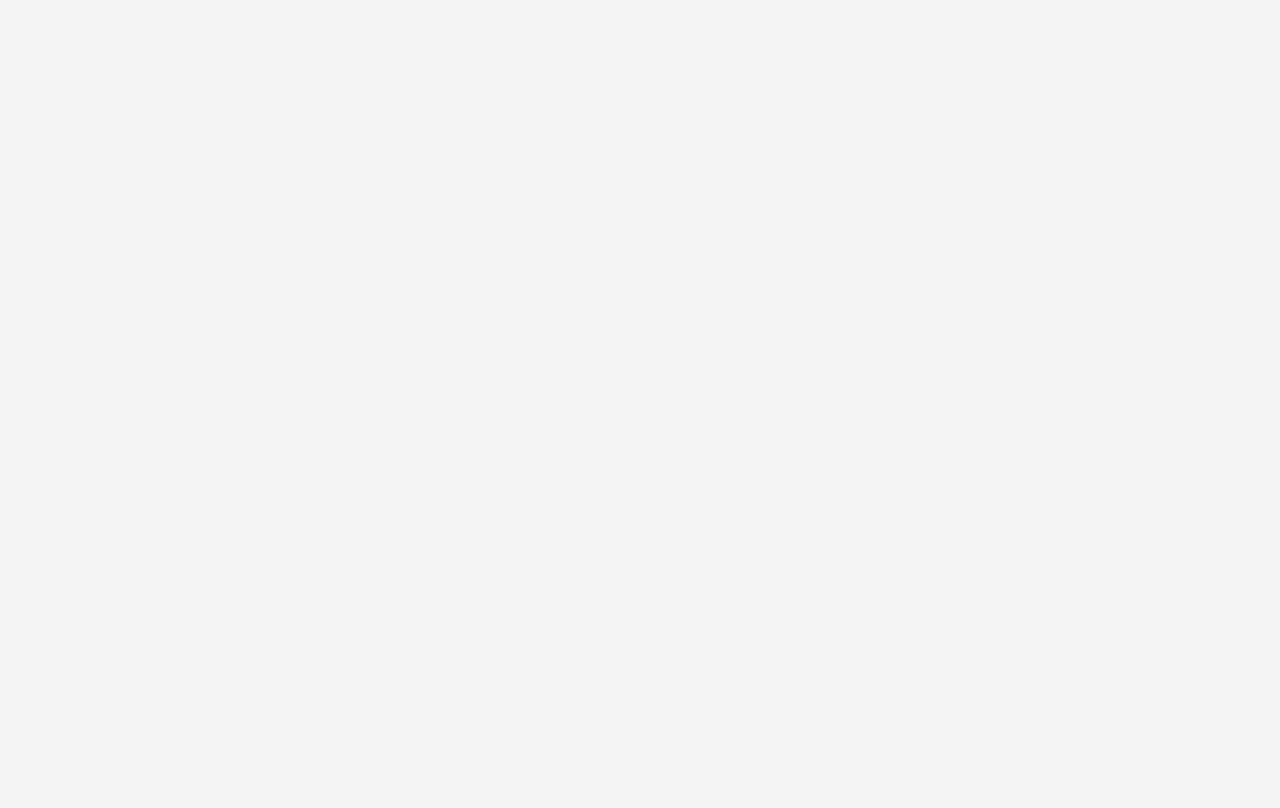
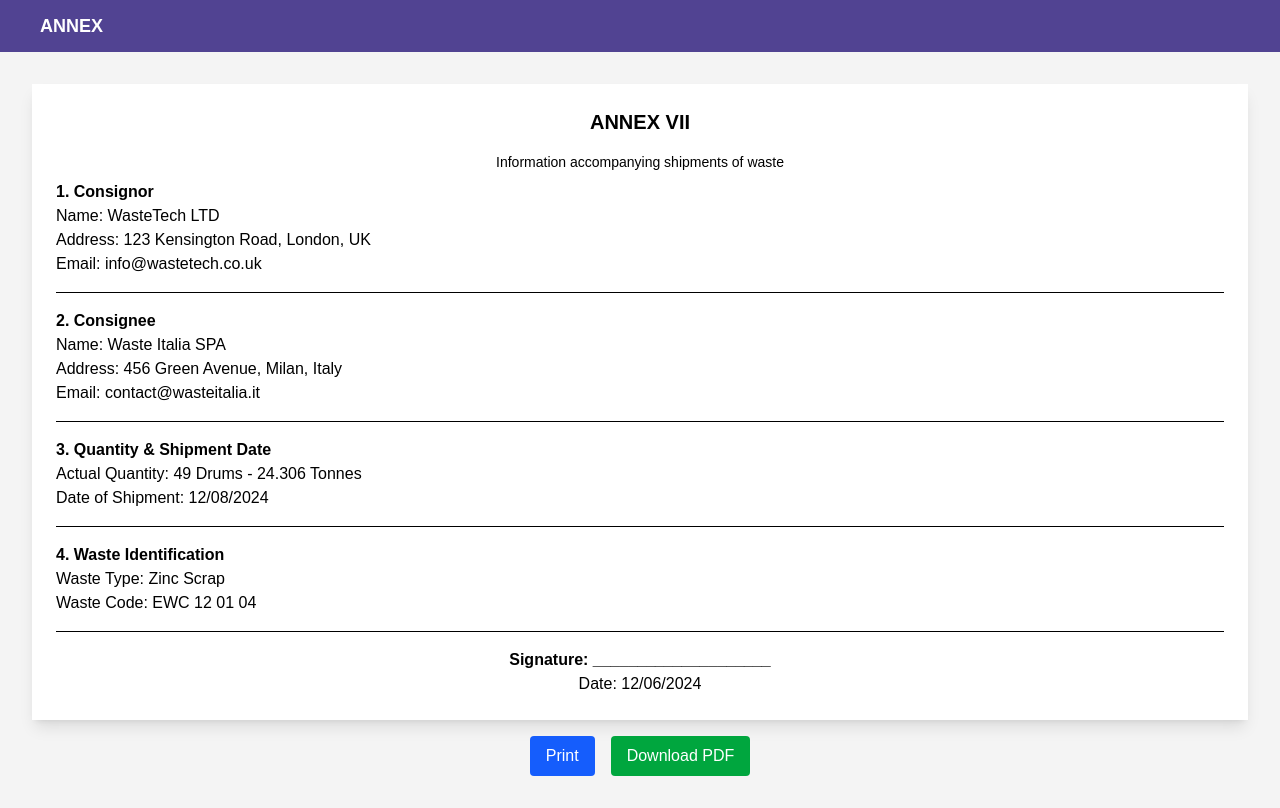
Before and after one commit to navdeeppathan/AnexProcessingProject, a React (Vite) app: page /pdf in a window 1280 px wide. Before the commit this address had no page. Built offline with nearby package versions, Linux system fonts and the light colour scheme.

Commit message:
pdf commit

```diff
--- a/package.json
+++ b/package.json
@@ -16,10 +16,13 @@
     "@mui/material": "^6.4.4",
     "@tailwindcss/vite": "^4.0.6",
     "anexprocessing": "file:",
+    "html2canvas": "^1.4.1",
+    "jspdf": "^3.0.0",
     "react": "^19.0.0",
     "react-dom": "^19.0.0",
     "react-phone-input-2": "^2.15.1",
     "react-router-dom": "^7.1.5",
+    "react-to-print": "^3.0.5",
     "tailwindcss": "^4.0.6"
   },
   "devDependencies": {
--- a/src/App.jsx
+++ b/src/App.jsx
@@ -3,12 +3,12 @@ import { BrowserRouter as Router, Routes, Route } from "react-router-dom";
 import Login from "./components/auth/login/Login";
 import Dashboard from "./components/dashboard/Dashboard";
 import Company from "./components/company/Companies";
-import Anex from "./components/anexForm/AnexForm";
-import AnexVII from "./components/anexForm/AnnexVII";
+
 import AnexCreate from "./components/anexForm/AnexFormcreate";
 import Otp from "./components/auth/login/otp";
 import OtpVerify from "./components/auth/login/otpverify";
 import AdminDashboard from "./components/Admin/dashboard/AdminDashboard";
+import PDFMaker from "./components/pdf/PDFMaker";
 
 const App = () => {
   return (
@@ -16,14 +16,12 @@ const App = () => {
       <Routes>
         <Route path="/" element={<Login />} />
         <Route path="/admin/*" element={<AdminDashboard />} />
-
         <Route path="/dashboard/*" element={<Dashboard />} />
         <Route path="/company" element={<Company />} />
-        {/* <Route path="/anex" element={<Anex />} />
-        <Route path="/anexV" element={<AnexVII />} /> */}
         <Route path="/anexcreate" element={<AnexCreate />} />
         <Route path="/otp" element={<Otp />} />
         <Route path="/otpverify" element={<OtpVerify />} />
+        <Route path="/pdf" element={<PDFMaker />} />
       </Routes>
     </Router>
   );
--- a/src/components/auth/login/Login.jsx
+++ b/src/components/auth/login/Login.jsx
@@ -10,7 +10,7 @@ const Login = () => {
       {/* Left Side */}
       <div className="left-section">
         {/* <h1>ANNEX</h1> */}
-        <img src="logo.png" alt="Logo Icon" className="logo" />
+        <img src={ImgContainer.logo} alt="Logo Icon" className="logo" />
         <div>
           <p>
             Lorem ipsum dolor sit amet consectetur. Sed at odio pellentesque
@@ -18,10 +18,8 @@ const Login = () => {
             elementum eget interdum vitae nisi nunc consequat. Ornare sit arcu
             turpis posuere. Dui malesuada.
           </p>
-
         </div>
         <img src="vite.png" alt="Vite Logo" className="vite-image" />
-
       </div>
 
       {/* Right Side */}
--- /dev/null
+++ b/src/components/pdf/PDFMaker.jsx
@@ -0,0 +1,92 @@
+import React, { useRef } from "react";
+import { useReactToPrint } from "react-to-print";
+import jsPDF from "jspdf";
+import html2canvas from "html2canvas";
+import DashboardHeader from "../utils/DashboardHeader";
+import SimpleHeader from "../utils/SimpleHeader";
+
+const PDFMaker = () => {
+  const formRef = useRef();
+
+  // Print the form
+  const handlePrint = useReactToPrint({
+    content: () => formRef.current,
+  });
+
+  // Generate PDF
+  const handleDownloadPDF = async () => {
+    const canvas = await html2canvas(formRef.current);
+    const imgData = canvas.toDataURL("image/png");
+    const pdf = new jsPDF("p", "mm", "a4");
+    pdf.addImage(imgData, "PNG", 0, 0, 210, 297);
+    pdf.save("waste_shipment_form.pdf");
+  };
+
+  return (
+    <div>
+      <div>
+        <SimpleHeader />
+      </div>
+      <div className="p-8">
+        <div ref={formRef} className=" p-6 shadow-lg bg-white">
+          <h2 className="text-xl font-bold text-center mb-4">ANNEX VII</h2>
+          <p className="text-center text-sm mb-2">
+            Information accompanying shipments of waste
+          </p>
+
+          {/* Consignment Information */}
+          <div className="border-b pb-4 mb-4">
+            <h3 className="font-semibold">1. Consignor</h3>
+            <p>Name: WasteTech LTD</p>
+            <p>Address: 123 Kensington Road, London, UK</p>
+            <p>Email: info@wastetech.co.uk</p>
+          </div>
+
+          <div className="border-b pb-4 mb-4">
+            <h3 className="font-semibold">2. Consignee</h3>
+            <p>Name: Waste Italia SPA</p>
+            <p>Address: 456 Green Avenue, Milan, Italy</p>
+            <p>Email: contact@wasteitalia.it</p>
+          </div>
+
+          {/* Additional Sections */}
+          <div className="border-b pb-4 mb-4">
+            <h3 className="font-semibold">3. Quantity & Shipment Date</h3>
+            <p>Actual Quantity: 49 Drums - 24.306 Tonnes</p>
+            <p>Date of Shipment: 12/08/2024</p>
+          </div>
+
+          <div className="border-b pb-4 mb-4">
+            <h3 className="font-semibold">4. Waste Identification</h3>
+            <p>Waste Type: Zinc Scrap</p>
+            <p>Waste Code: EWC 12 01 04</p>
+          </div>
+
+          {/* Signature Section */}
+          <div className="text-center mt-4">
+            <p className="font-semibold">Signature: ____________________</p>
+            <p>Date: 12/06/2024</p>
+          </div>
+        </div>
+
+        {/* Buttons */}
+        <div className="mt-4 flex justify-center gap-4">
+          <button
+            onClick={handlePrint}
+            className="px-4 py-2 bg-blue-600 text-white rounded"
+          >
+            Print
+          </button>
+          <button
+            onClick={handleDownloadPDF}
+            className="px-4 py-2 bg-green-600 text-white rounded"
+          >
+            Download PDF
+          </button>
+        </div>
+      </div>
+    </div>
+  );
+};
+
+export default PDFMaker;
--- /dev/null
+++ b/src/components/utils/SimpleHeader.jsx
@@ -0,0 +1,11 @@
+import React from "react";
+
+const SimpleHeader = () => {
+  return (
+    <div className=" bg-[#514392] text-white px-10 py-3 ">
+      <h1 className="text-lg font-bold">ANNEX</h1>
+    </div>
+  );
+};
+
+export default SimpleHeader;
```
Also changed, not shown: 1 other file (tests, documents, lock files or other folders).
